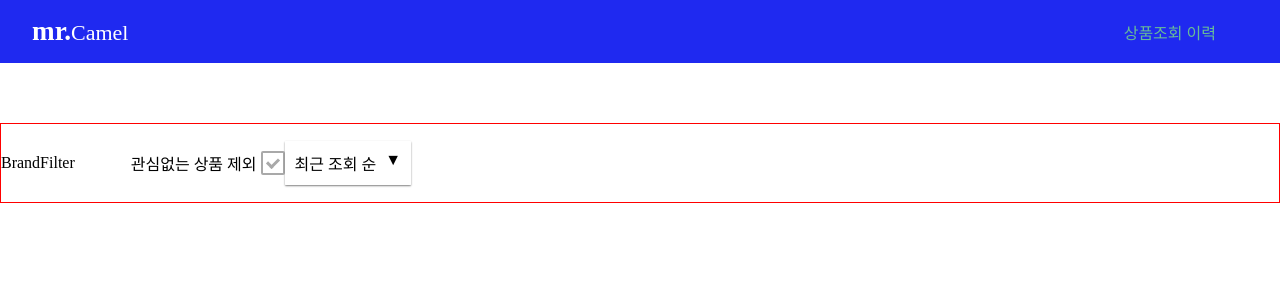
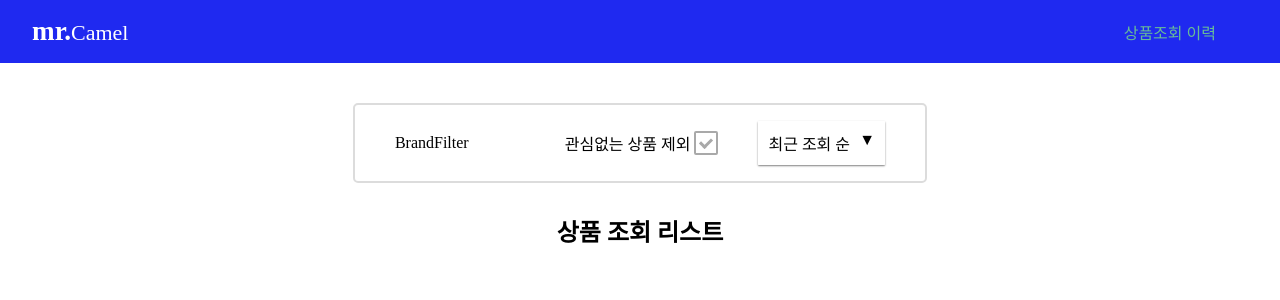
Before and after one commit to jiyoon1156/mrcamel-assignment2, a React (Create React App) app: page /recentList in a window 1280 px wide. Shown: the top 300 px of the page. Built offline with nearby package versions, Linux system fonts and the light colour scheme.

Commit message:
[STYLE] 조회 이력 페이지 디자인 구현

```diff
--- a/src/pages/RecentList/FilterBar/FilterBar.js
+++ b/src/pages/RecentList/FilterBar/FilterBar.js
@@ -1,3 +1,4 @@
+/* eslint-disable */
 import React, { Component } from 'react';
 import BrandFilter from 'pages/RecentList/FilterBar/Filter/BrandFilter';
 import NotInterestFilter from 'pages/RecentList/FilterBar/Filter/NotInterestFilter';
@@ -19,11 +20,18 @@ class FilterBar extends Component {
 }
 
 const FilterContainer = styled.div`
+  align-items: center;
+  align-self: center;
+  border: 2px solid #dcdcdc;
+  border-radius: 5px;
   display: flex;
-  align-items: center;
-  height: 80px;
-  margin-top: 60px;
-  border: 1px solid red;
+  justify-content: space-around;
+  margin: 40px 0 30px 0;
+  padding: 16px 0;
+
+  & > :nth-child(2n - 1) {
+    margin: 0 40px;
+  }
 `;
 
 export default FilterBar;
--- a/src/pages/RecentList/RecentList.js
+++ b/src/pages/RecentList/RecentList.js
@@ -1,6 +1,5 @@
 /* eslint-disable */
 import React, { Component } from 'react';
-
 import styled from 'styled-components';
 
 import FilterBar from 'pages/RecentList/FilterBar/FilterBar';
@@ -72,12 +71,23 @@ class RecentList extends Component {
           onNotInterestClick={this.onNotInterestClick}
           sortByFilter={this.sortByFilter}
         />
+        <Title>상품 조회 리스트</Title>
         <ProductList inquireData={inquireData} notInterestChecked={notInterestChecked} />
       </Container>
     );
   }
 }
 
-const Container = styled.div``;
+const Container = styled.div`
+  display: flex;
+  flex-direction: column;
+`;
+
+const Title = styled.div`
+  align-self: center;
+  font-size: 24px;
+  font-weight: 600;
+  margin-bottom: 30px;
+`;
 
 export default RecentList;
```
